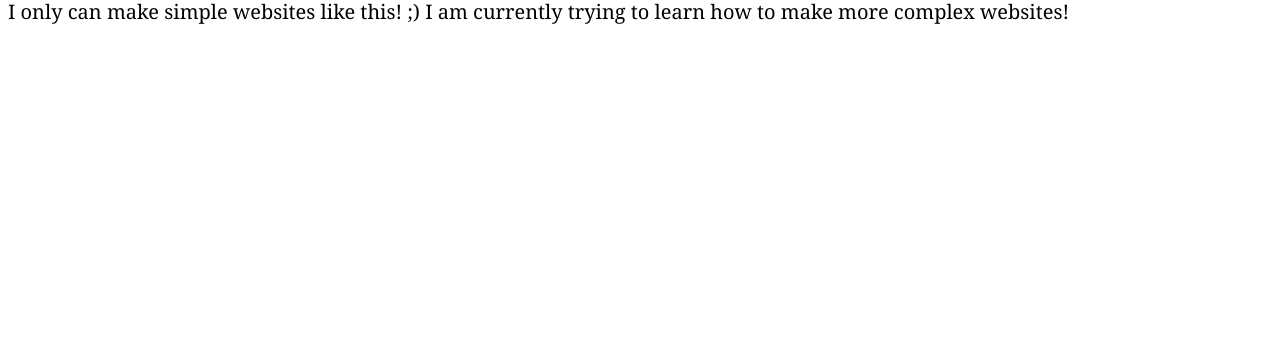
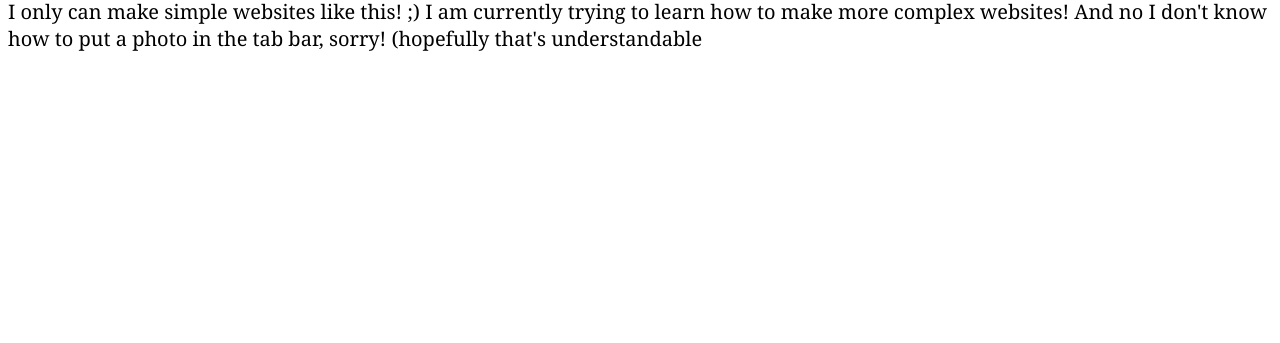
Before and after one commit to DopeSD/testweb, a plain HTML site: page index.html in a window 1280 px wide. Shown: the part 457-800 px from the top of the page. Drawn offline with Linux system fonts and the light colour scheme.

Commit message:
Update index.html

```diff
--- a/index.html
+++ b/index.html
@@ -28,7 +28,7 @@ p {font-family:Georgia, serif;font-size:14px;font-style:normal;font-weight:norma
 
 <p><span style="font-size:36px"><strong>DISCLAIMER:</strong></span></p>
 
-<p><span style="font-size:20px">I only can make simple websites like this! ;) I am currently trying to learn how to make more complex websites!</span></p>
+<p><span style="font-size:20px">I only can make simple websites like this! ;) I am currently trying to learn how to make more complex websites! And no I don't know how to put a photo in the tab bar, sorry! (hopefully that's understandable</span></p>
 
 <p><br />
 &nbsp;</p>
```
